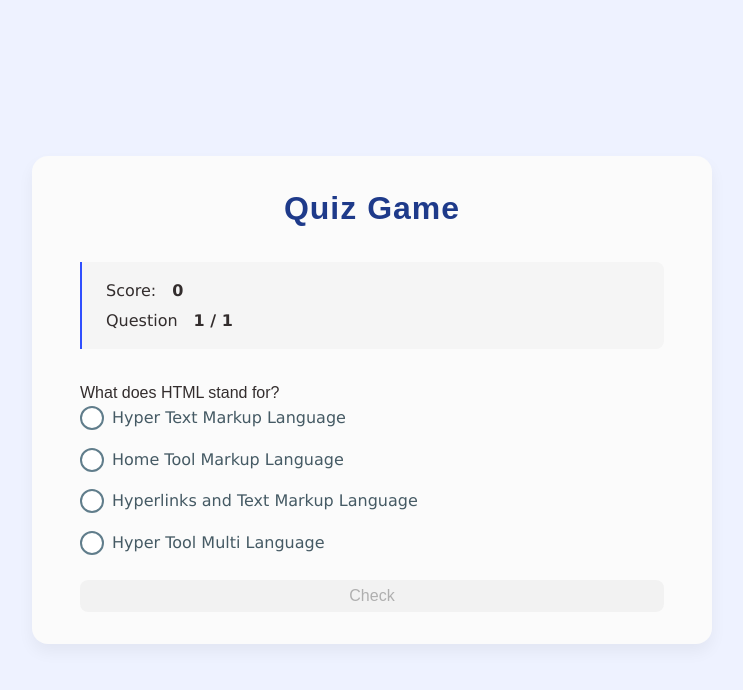
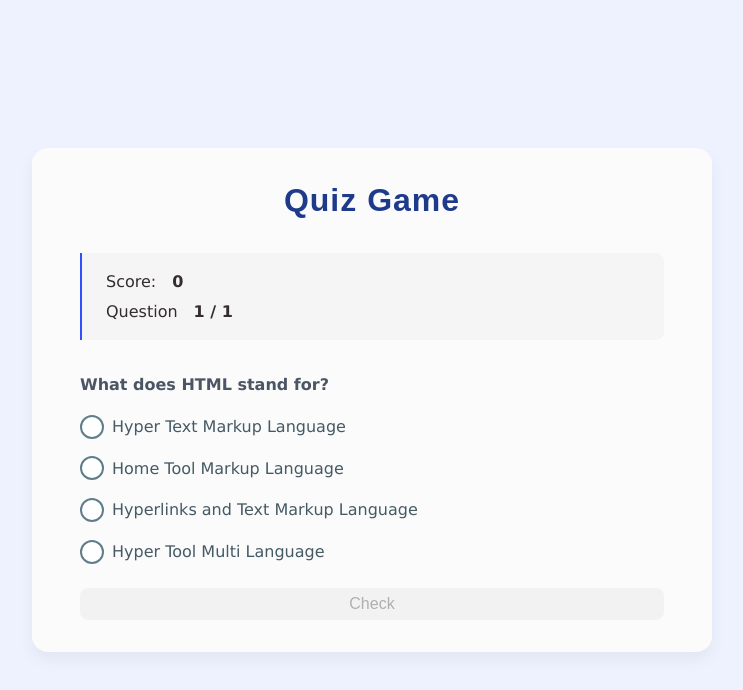
Before and after one commit to catalinbroinas/quiz-game, a React (Vite) app: page / in a window 1280 px wide. Both pictures are taken after a click on the button "Start Quiz". Shown: the top 690 px of the page, without its empty margins (268-1011 px from the left). Built offline with nearby package versions, Linux system fonts and the light colour scheme.

Commit message:
style(Question): refine typography and spacing

```diff
--- a/src/react/components/features/Game/Question.jsx
+++ b/src/react/components/features/Game/Question.jsx
@@ -15,7 +15,7 @@ function Question({
     <div className="game__question">
       <form className="form-container" onSubmit={handleSubmit}>
         <fieldset className="form-fieldset">
-          <legend className="form-label-text">
+          <legend className="text fw-bold mb-3">
             {question}
           </legend>
 
```
